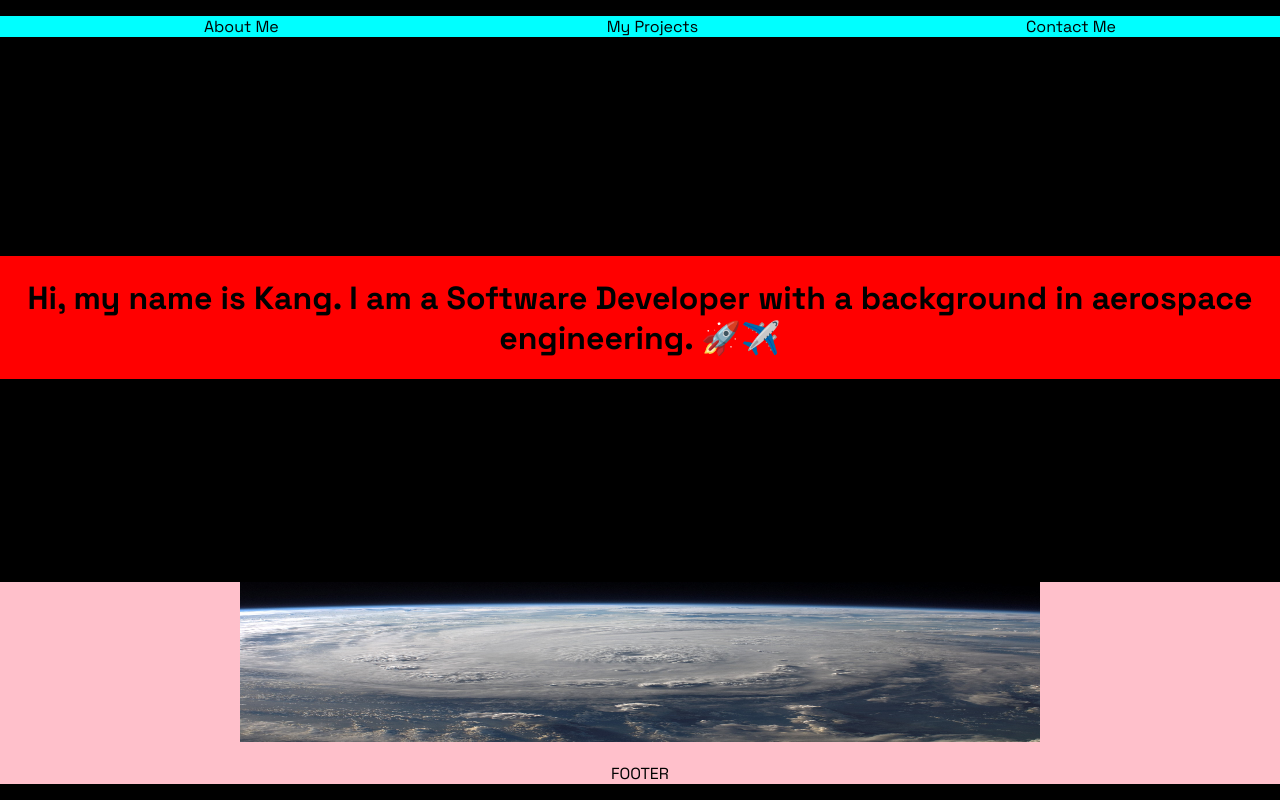
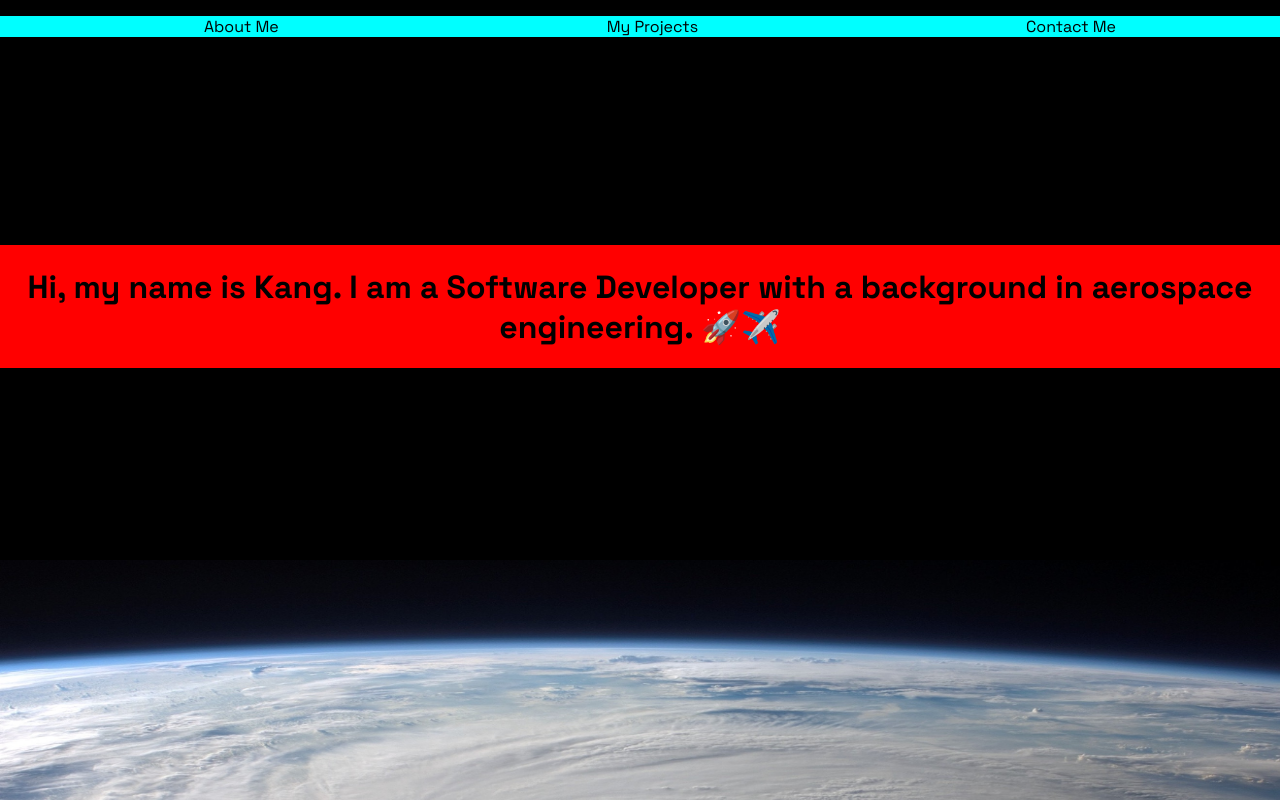
Before and after one commit to kanghsieh/profile, a Next.js app: page / in a window 1280 px wide. Built offline with nearby package versions, Linux system fonts and the light colour scheme.

Commit message:
fixed footer picture layout

```diff
--- a/components/layout/footer.js
+++ b/components/layout/footer.js
@@ -15,8 +15,14 @@ function Footer() {
             <Image src="/vercel.svg" alt="Vercel Logo" width={72} height={16} />
           </span>
         </a> */}
-        <img src="/earth.jpg" alt="Earth" className={styles.img}/>
-        <p>FOOTER</p>
+        <Image
+          src="/earth.jpg"
+          alt="Earth"
+          className={styles.img}
+          layout="fill"
+          width="100%"
+          height="20%"
+           />
       </div>
     </footer>
   )
--- a/components/layout/footer.module.scss
+++ b/components/layout/footer.module.scss
@@ -1,11 +1,12 @@
 .footer {
-  background-color: pink;
-  // position: fixed;
+  height: 30vh;
+  // display: block;
+  position: relative;
   // bottom: 0;
 }
 
-.img {
-  object-fit: fill;
-  max-height: 20vh;
-  width: 100vh;
-}
+// .img {
+//   // object-fit: cover;
+//   width: 100vh;
+//   height: auto;
+// }
```
Also changed, not shown: public/earth.jpg.
